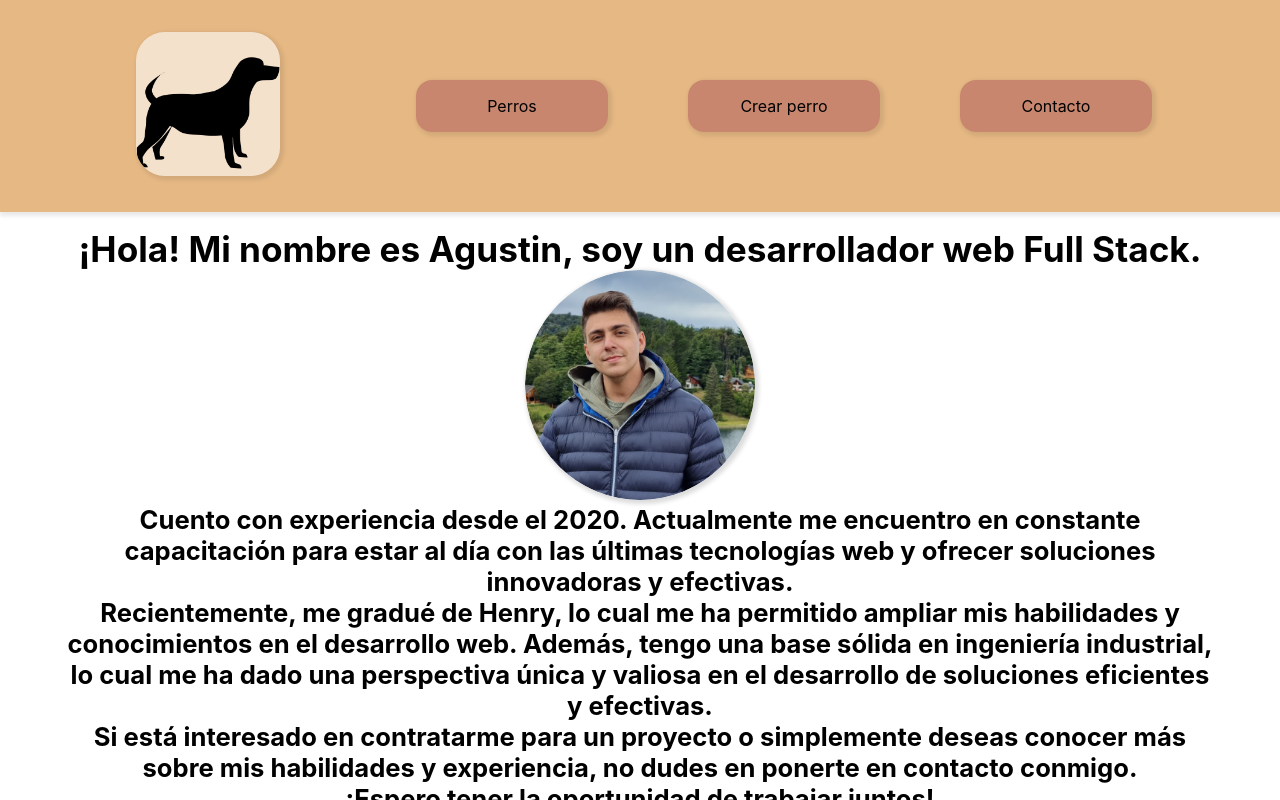
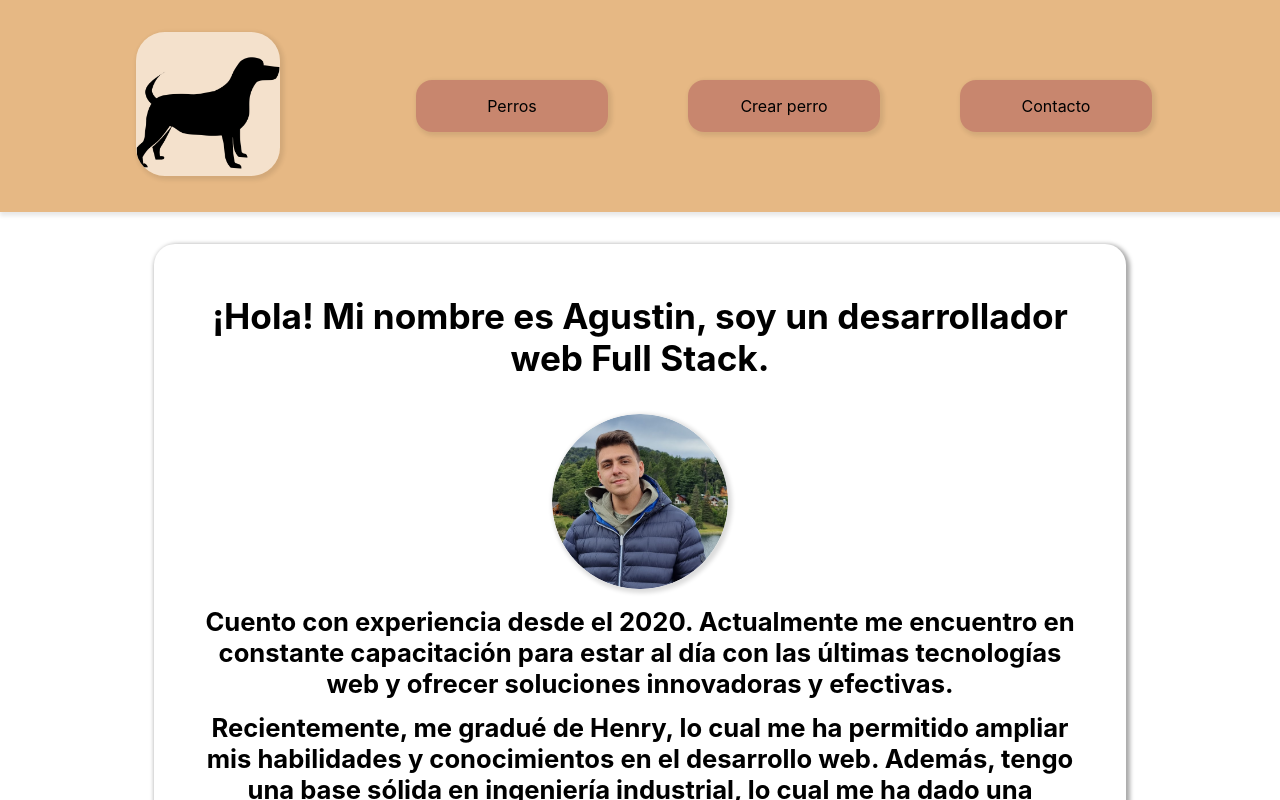
Before and after one commit to agustinfraile/Web-Dogs, a React (Create React App) app in the folder client/: page /contact in a window 1280 px wide. Shown: the top 800 px of the page. Built offline with nearby package versions, Linux system fonts and the light colour scheme.

Commit message:
mejorando la seccion de contacto

```diff
--- a/client/src/components/IconCircle/IconCircle.css
+++ b/client/src/components/IconCircle/IconCircle.css
@@ -8,7 +8,15 @@
     cursor: pointer;
     box-shadow: 2px 2px 4px 2px rgba(0, 0, 0, 0.142);
     border: 4px solid #FFF;
+    transition: .6s;
 }
+
+.icons_cnt-icon:hover {
+    transform: scale(105%);
+    transition: .6s;
+    box-shadow: 2px 2px 4px 2px #0000005f;
+}
+
 
 .icons_cnt-icon img {
     width: 100%;
--- a/client/src/pages/Contact/Contact.css
+++ b/client/src/pages/Contact/Contact.css
@@ -1,7 +1,23 @@
+.page-contact {
+    /* background-color: wheat; */
+
+    min-height: 120vh;
+    padding: 2em;
+}
+
+.contact {
+    /* background-color: rgb(125, 183, 131); */
+
+    width: 80%;
+    height: auto;
+    margin: 0 auto;
+    box-shadow: 2px 2px 4px 2px rgba(0, 0, 0, 0.338);
+    border-radius: 21px;
+}
+
 .contact-container {
     /* background-color: wheat; */
 
-    height: 80vh;
 }
 
 .contact-container_presentation {
@@ -16,6 +32,7 @@
 .contact-container_presentation h1 {
     /* background-color: whitesmoke; */
     font-size: 2.2em;
+    margin: 1em auto;
 }
 
 .contact-container_presentation--img {
@@ -28,6 +45,8 @@
 .contact-container_presentation h3 {
     /* background-color: whitesmoke; */
     font-size: 1.6em;
+    margin: .5em auto;
+
 }
 
 .contact-container_presentation--img img {
--- a/client/src/pages/Contact/Contact.jsx
+++ b/client/src/pages/Contact/Contact.jsx
@@ -6,7 +6,8 @@ import './Contact.css';
 
 const Contact = () => {
   return (
-    <>
+    <div className='page-contact'>
+      <div className='contact'>
         <div className='contact-container'>
           <div className='contact-container_presentation'>
             <h1>
@@ -34,7 +35,8 @@ const Contact = () => {
         <div className='icons-container'>
           <IconsComponent />
         </div>
-    </>
+      </div>
+    </div>
   )
 }
 
```
Lines whose indentation alone changed are shown as unchanged.
